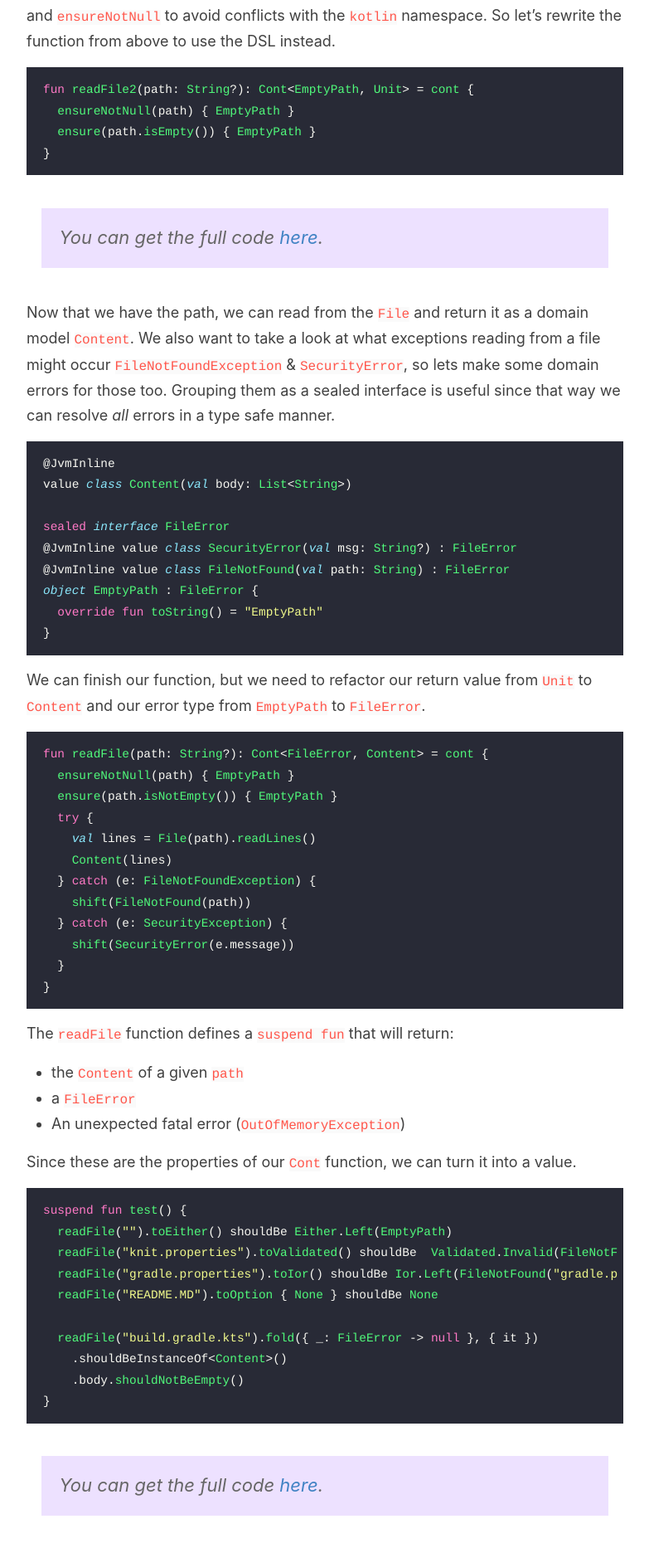
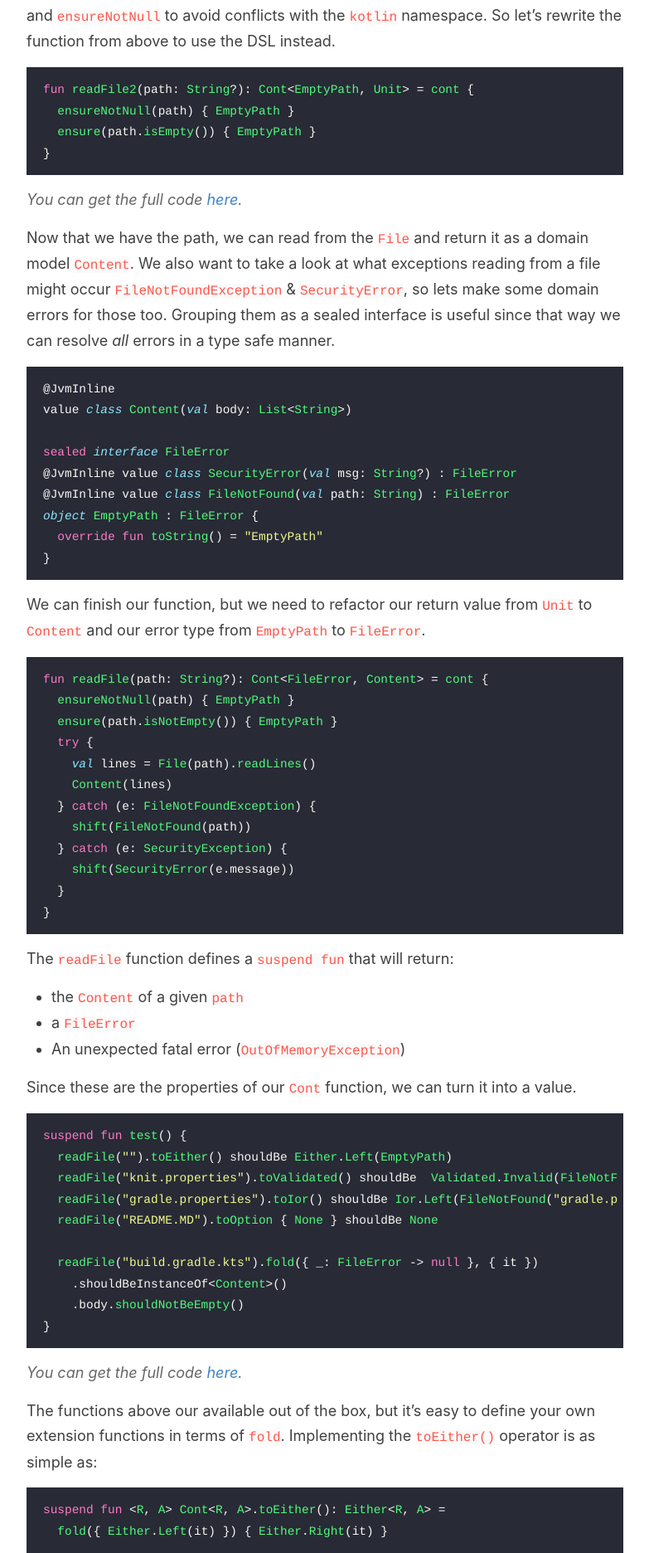
Before and after one commit to amitmerchant1990/reverie, a Jekyll site: the page built from _posts/2021-11-28-continuation-monad-in-kotlin.md, in a window 1280 px wide. Shown: the part 1741-3613 px from the top of the page at 83% size, without its empty margins (248-1031 px from the left). Built offline with Jekyll 4.4.1, drawn with Linux system fonts in a browser that asks for light colours.

Commit message:
Update blockquote

```diff
--- a/assets/style.scss
+++ b/assets/style.scss
@@ -372,13 +372,13 @@ nav {
 
 .post {
   blockquote {
-    margin: 1.8em .8em;
+    /*margin: 1.8em .8em;*/
     /*border-left: 2px solid $gray;*/
-    padding: 0.1em 1em;
+    /*padding: 0.1em 1em;*/
     color: $gray;
-    font-size: 22px;
+    /*font-size: 22px;*/
     font-style: italic;
-    background-color: #ede1ff;
+    /*background-color: #ede1ff;*/
   }
 
   .you-may-like{
```
